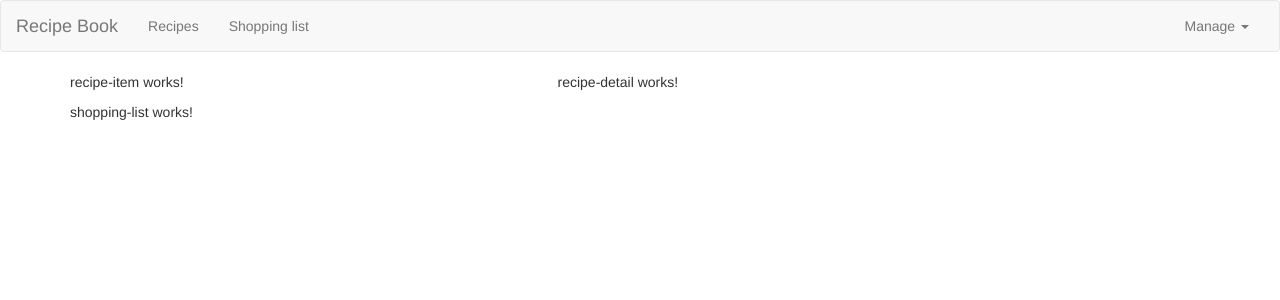
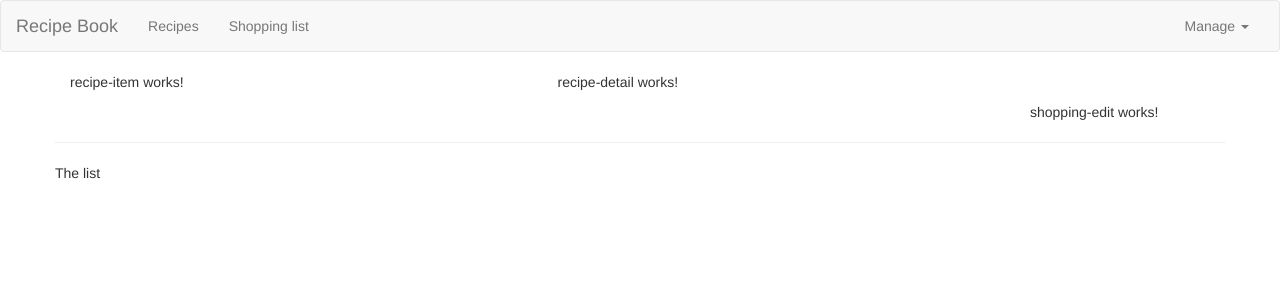
Before and after one commit to charboubmustapha/angular-complete-guide, an Angular app: page / in a window 1280 px wide. Shown: the top 300 px of the page. Built offline with nearby package versions, Linux system fonts and the light colour scheme.

Commit message:
use the edit component

```diff
--- a/src/app/shopping-list/shopping-list.component.html
+++ b/src/app/shopping-list/shopping-list.component.html
@@ -1 +1,6 @@
-<p>shopping-list works!</p>
+<div class="row">
+  <div class="col-md-10"></div>
+  <app-shopping-edit></app-shopping-edit>
+  <hr>
+  <p>The list</p>
+</div>
```
